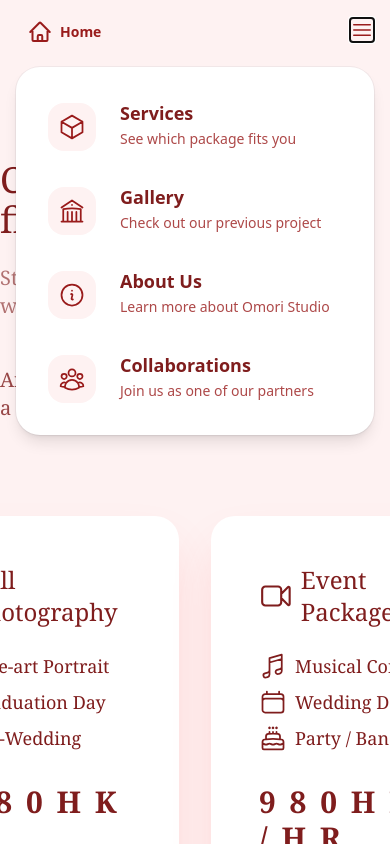
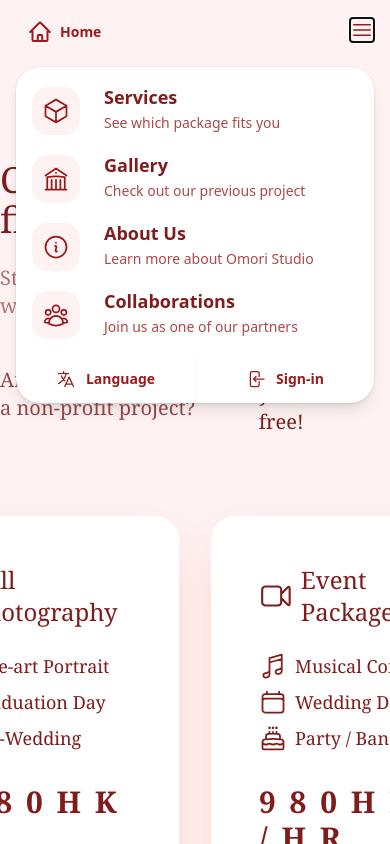
Before and after one commit to sam-lo/omori-studio, a Next.js app: page /services in a window 390 px wide. Both pictures are taken after a click on the button 362 px from the left and 29 px from the top of the page. Shown: the top 844 px of the page. Built offline with nearby package versions, Linux system fonts and the light colour scheme.

Commit message:
add Sign-in and Language to menu for mobile

```diff
--- a/app/page.tsx
+++ b/app/page.tsx
@@ -14,7 +14,7 @@ import * as React from "react";
 export default function Home() {
   return (
     <>
-      <div className="flex flex-col items-center justify-center space-y-8 sm:py-24 py-14 selection:bg-red-200">
+      <div className="flex flex-col items-center justify-center space-y-8 sm:py-24 py-8 selection:bg-red-200">
         <div className="flex flex-col items-center space-y-2 sm:hidden text-6xl font-serif text-red-900">
         <div>
           OMORI
--- a/components/header.tsx
+++ b/components/header.tsx
@@ -19,6 +19,11 @@ export default function Header() {
     {name: "Gallery", description: "Check out our previous project", href: "/gallery", icon: BuildingLibraryIcon},
     {name: "About Us", description: "Learn more about Omori Studio", href: "/about", icon: InformationCircleIcon},
     {name: "Collaborations", description: "Join us as one of our partners", href: "/maintenance", icon: UserGroupIcon},
+  ]
+
+  const actionItem = [
+    {name: "Language", href: "/maintenance", icon: LanguageIcon},
+    {name: "Sign-in", href: "/maintenance", icon: ArrowLeftEndOnRectangleIcon}
   ]
 
   return (
@@ -96,9 +101,9 @@ export default function Header() {
             <Popover.Panel className="absolute inset-x-0 right-0 z-10 mt-5 flex w-screen max-w-max px-4">
               <div
                 className="w-screen max-w-md flex-auto overflow-hidden rounded-3xl bg-white text-sm leading-6 shadow-lg ring-1 ring-gray-900/5">
-                <div className="p-4">
+                <div className="px-4 py-2">
                   {menusItem.map((item) => (
-                    <div key={item.name} className="group relative flex gap-x-6 rounded-lg p-4 hover:bg-gray-50">
+                    <div key={item.name} className="group relative flex gap-x-6 rounded-lg py-2 hover:bg-gray-50">
                       <div
                         className="mt-1 flex h-12 w-12 flex-none items-center justify-center rounded-2xl bg-red-50 group-hover:bg-red-400 transition duration-300 ease-in-out">
                         <item.icon className="h-7 w-7 text-red-800 group-hover:text-white" aria-hidden="true"/>
@@ -112,6 +117,18 @@ export default function Header() {
                     </div>
                   ))}
                 </div>
+                <div className="grid grid-cols-2 divide-x divide-red-50">
+                  {actionItem.map((item) => (
+                    <a
+                      key={item.name}
+                      href={item.href}
+                      className="flex items-center justify-center gap-x-2.5 p-3 font-semibold text-red-800"
+                    >
+                      <item.icon className="h-5 w-5 flex-none text-red-800" aria-hidden="true"/>
+                      {item.name}
+                    </a>
+                  ))}
+                </div>
               </div>
             </Popover.Panel>
           </Transition>
```
